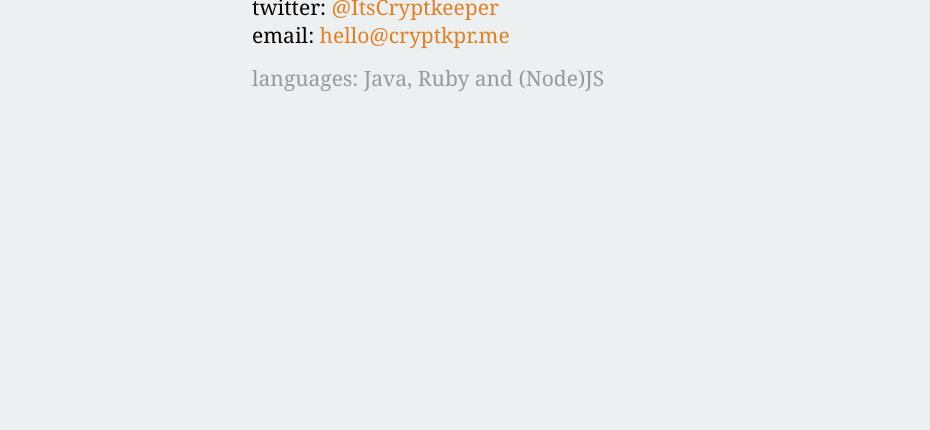
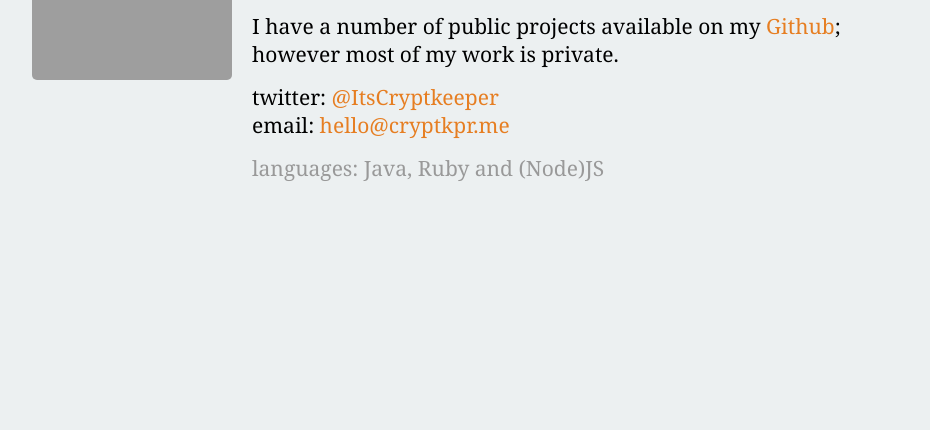
Before and after one commit to OfficialNate/Website, a plain HTML site: page index.html in a window 1280 px wide. Shown: the part 370-800 px from the top of the page, without its empty margins (174-1104 px from the left). Drawn offline with nearby package versions, Linux system fonts and the light colour scheme; grey boxes are pictures that could not be loaded.

Commit message:
Fix vertical offset

```diff
--- a/index.html
+++ b/index.html
@@ -31,7 +31,7 @@
 				position: fixed;
 				left: 50%;
 				top: 50%;
-				margin-top: -250px;
+				margin-top: -160px;
 				margin-left: -444px;
 			}
 
```
